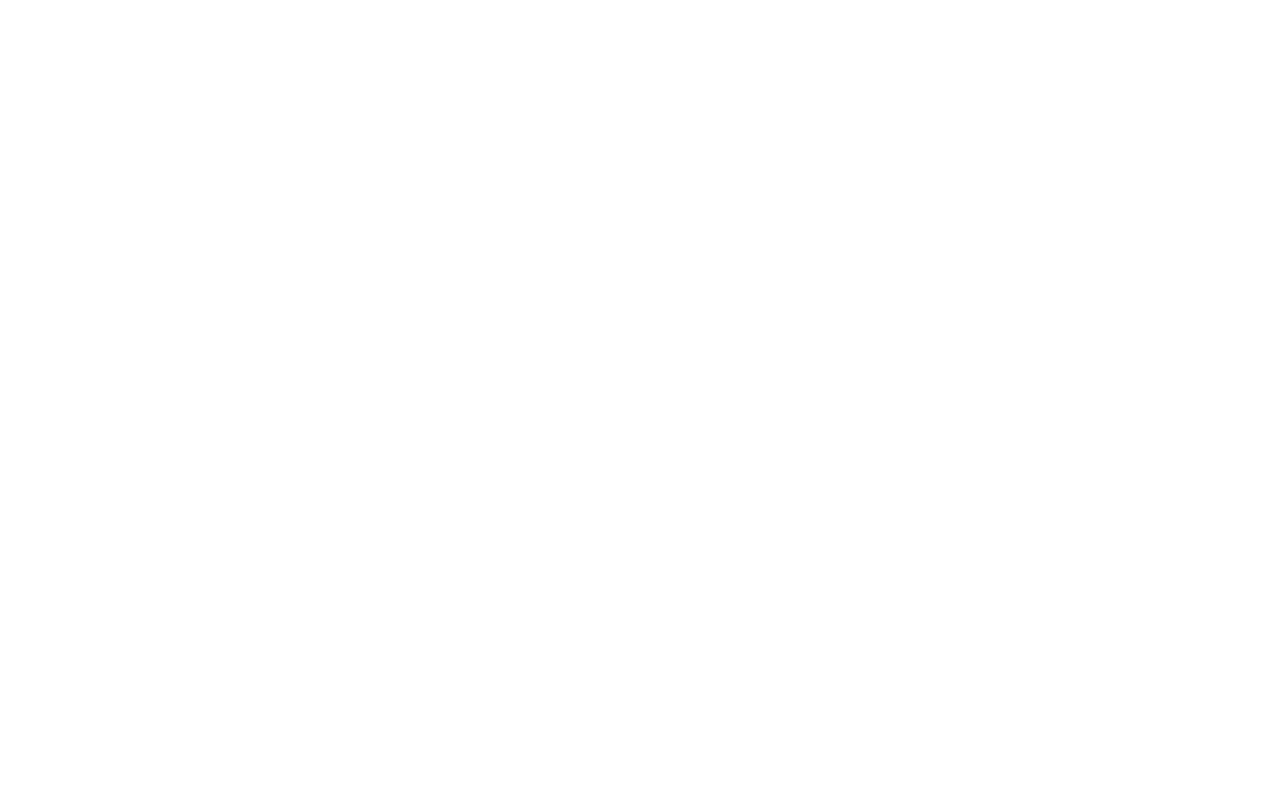
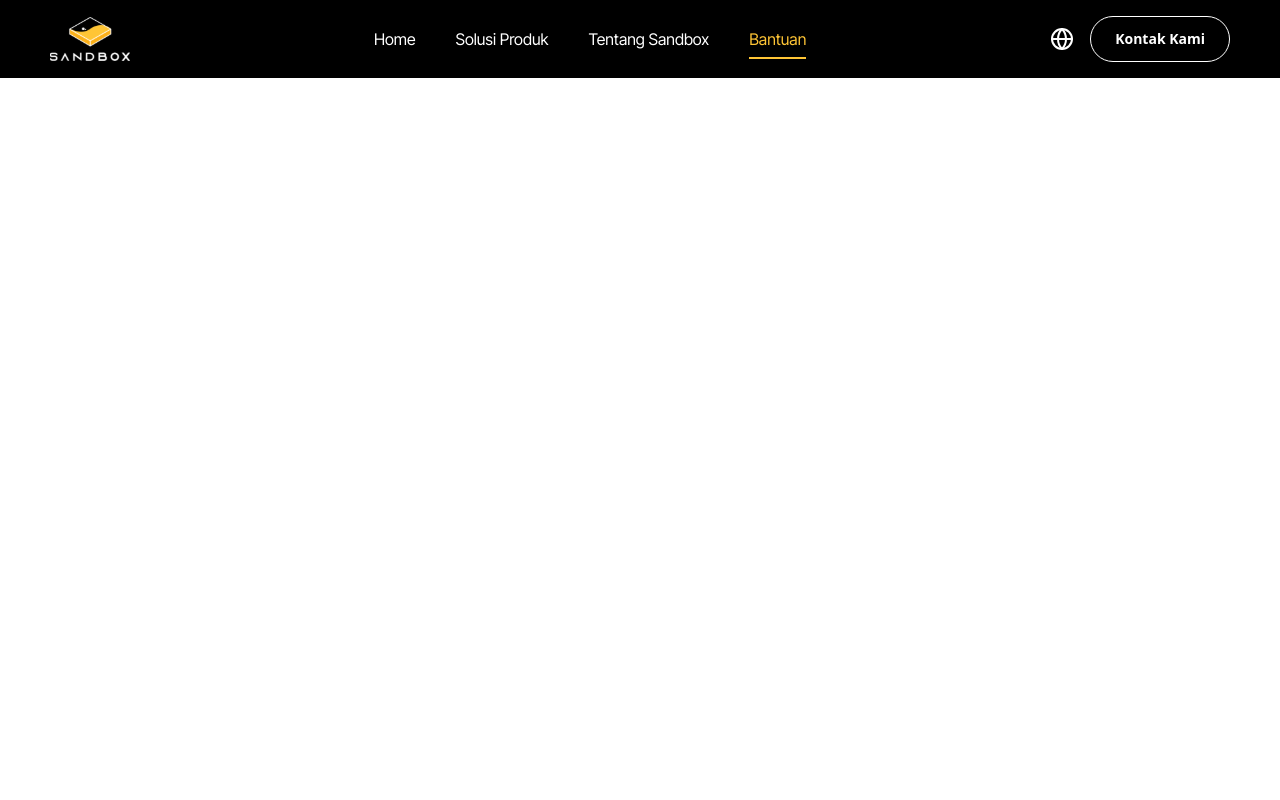
Before and after one commit to Rddei/Helper, a React (Vite) app: page /bantuan in a window 1280 px wide. Before the commit this address had no page. Shown: the top 800 px of the page. Built offline with nearby package versions, Linux system fonts and the light colour scheme; a web font is replaced by a local one.

Commit message:
update data setion solusi

```diff
--- a/src/App.jsx
+++ b/src/App.jsx
@@ -1,12 +1,18 @@
 import { Routes, Route } from "react-router-dom";
 import Layout from "./components/Layout";
 import Homepage from "./pages/Homepage";
+import SolusiProduct from "./pages/SolusiProduct";
+import AboutSandbox from "./pages/AboutSandbox";
+import Help from "./pages/Help";
 
 function App() {
   return (
     <Routes>
       <Route element={<Layout />}>
         <Route path="/" element={<Homepage />} />
+        <Route path="/solusi-produk" element={<SolusiProduct />} />
+        <Route path="/tentang-sandbox" element={<AboutSandbox />} />
+        <Route path="/bantuan" element={<Help />} />
       </Route>
     </Routes>
   );
--- a/src/components/Navbar.jsx
+++ b/src/components/Navbar.jsx
@@ -1,4 +1,5 @@
 import { useEffect, useState } from "react";
+import { useLocation } from "react-router-dom";
 import { Globe, Menu, X } from "lucide-react";
 import Logo from "../assets/logo-sandbox.svg";
 import Button from "./Button";
@@ -7,8 +8,8 @@ import clsx from "clsx";
 function Navbar() {
   const [isOpen, setIsOpen] = useState(false);
   const [scrolled, setScrolled] = useState(false);
+  const location = useLocation(); // 👈 get current path
 
-  // Scroll event to toggle blur background
   useEffect(() => {
     const handleScroll = () => {
       setScrolled(window.scrollY > 10);
@@ -18,16 +19,17 @@ function Navbar() {
   }, []);
 
   const menuItems = [
-    { label: "Solusi Produk", href: "#solusi-produk" },
-    { label: "Tentang Sandbox", href: "#tentang-sandbox" },
-    { label: "Bantuan", href: "#bantuan" },
+    { label: "Home", href: "/" },
+    { label: "Solusi Produk", href: "/solusi-produk" },
+    { label: "Tentang Sandbox", href: "/tentang-sandbox" },
+    { label: "Bantuan", href: "/bantuan" },
   ];
 
   return (
     <nav
       className={clsx(
         "fixed w-full z-50 transition duration-300 backdrop-blur-xl",
-        scrolled ? "bg-[rgba(0,0,0,0.9)]" : "bg-black"
+        scrolled ? "bg-black/60" : "bg-black"
       )}
     >
       <div className="mx-auto px-[var(--padding-mobile)] md:px-[var(--padding-dekstop)] py-4 flex items-center justify-between">
@@ -36,17 +38,33 @@ function Navbar() {
 
         {/* Desktop Menu */}
         <div className="hidden md:flex items-center gap-6">
-          <ul className="flex gap-6 text-white font-inter-tight text-md">
-            {menuItems.map((item) => (
-              <li key={item.label}>
+          <ul className="flex gap-10 text-white font-inter-tight text-md">
+            {menuItems.map((item) => {
+              const isActive = location.pathname === item.href;
+              return (
+                <li key={item.label} className="group relative">
                   <a
                     href={item.href}
-                  className="hover:text-[var(--color-sb-yellow)] transition"
+                    className={clsx(
+                      "transition-all duration-300 pb-[10px] relative",
+                      isActive
+                        ? "text-[var(--color-sb-yellow)]"
+                        : "text-white hover:text-[var(--color-sb-yellow)]"
+                    )}
                   >
                     {item.label}
+                    <span
+                      className={clsx(
+                        "block h-[2px] bg-[var(--color-sb-yellow)] absolute bottom-0 left-0 origin-left transition-transform duration-300",
+                        isActive
+                          ? "w-full scale-x-100"
+                          : "w-full scale-x-0 group-hover:scale-x-100"
+                      )}
+                    />
                   </a>
                 </li>
-            ))}
+              );
+            })}
           </ul>
         </div>
 
@@ -72,17 +90,23 @@ function Navbar() {
       {isOpen && (
         <div className="md:hidden px-[var(--padding-dekstop)] pb-4 pt-2 bg-black text-white">
           <ul className="flex flex-col space-y-3 font-medium">
-            {menuItems.map((item) => (
+            {menuItems.map((item) => {
+              const isActive = location.pathname === item.href;
+              return (
                 <li key={item.label}>
                   <a
                     href={item.href}
                     onClick={() => setIsOpen(false)}
-                  className="block py-2 border-b border-gray-700"
+                    className={clsx(
+                      "block py-2 mt-2 border-b border-gray-700 transition-all",
+                      isActive && "text-[var(--color-sb-yellow)]"
+                    )}
                   >
                     {item.label}
                   </a>
                 </li>
-            ))}
+              );
+            })}
             <li>
               <Button
                 variant="outline"
--- a/src/components/homepage/SectionContactUs.jsx
+++ b/src/components/homepage/SectionContactUs.jsx
@@ -4,7 +4,7 @@ import Button from '../Button'
 export const SectionContactUs = () => {
 
   return (
-    <div className='bg-[#0D0D0D] w-full h-auto py-20 md:py-30 px-[var(--padding-mobile)] md:px-[var(--padding-dekstop)]'>
+    <div className='bg-[#0D0D0D] w-full h-auto py-20 md:py-32 px-[var(--padding-mobile)] md:px-[var(--padding-dekstop)]'>
         <div className='grid grid-cols-1 md:grid-cols-2 items-center h-full'>
             <div className='flex flex-col items-start justify-center gap-6 w-full md:w-[80%]'>
                 <p className='font-inter-tight text-lg font-bold text-[var(--color-sb-yellow)]'>Hubungi Kami</p>
--- a/src/components/homepage/SectionPortfolio.jsx
+++ b/src/components/homepage/SectionPortfolio.jsx
@@ -30,7 +30,7 @@ const SectionPortfolio = () => {
   }, []);
 
   return (
-    <div className="bg-black relative pb-30">
+    <div className="bg-black relative pb-24">
       <div className="bg-portfolio h-auto text-white py-20">
         {/* Section Title */}
         <div className="text-center flex flex-col items-center mb-20 px-[var(--padding-mobile)] md:px-0">
--- a/src/components/homepage/SectionSolutionSandbox.jsx
+++ b/src/components/homepage/SectionSolutionSandbox.jsx
@@ -79,7 +79,7 @@ const SectionSolutionSandbox = () => {
                   <h3 className="text-xl md:text-2xl font-bold text-white mb-2">
                     {product.title}
                   </h3>
-                  <p className="text-sm md:text-base text-white text-opacity-80">
+                  <p className="text-sm md:text-base h-[80px] md:h-[100px] text-white text-opacity-80">
                     {product.description}
                   </p>
                 </div>
--- a/src/data/SolusiSandbox.jsx
+++ b/src/data/SolusiSandbox.jsx
@@ -14,20 +14,20 @@ export const solusiSandbox = [
   {
     title: "Data",
     slug: "data",
-    description: "Aplikasi kami dirancang untuk meningkatkan efisiensi dan produktivitas dalam setiap aspek operasional Anda.",
+    description: "Data menjadi inti dari setiap keputusan bisnis. Optimalisasi data bisnis untuk membuat keputusan yang lebih tepat.",
     image: solusi2,
 
   },
   {
     title: "Infrastruktur",
     slug: "infrastruktur",
-    description: "Aplikasi kami dirancang untuk meningkatkan efisiensi dan produktivitas dalam setiap aspek operasional Anda.",
+    description: "Infrastruktur yang dirancang berfokus pada scalabilities dan reliabilities untuk memberikan fondasi yang solid bagi bisnis Anda.",
     image: solusi3,
   },
   {
     title: "Solusi",
     slug: "solusi",
-    description: "Aplikasi kami dirancang untuk meningkatkan efisiensi dan produktivitas dalam setiap aspek operasional Anda.",
+    description: "Sandbox memiliki beragam solusi inovatif untuk meningkatkan value bisnis Anda. ",
     image: solusi4,
   },
 ];
--- /dev/null
+++ b/src/pages/AboutSandbox.jsx
@@ -0,0 +1,9 @@
+import React from 'react'
+
+const AboutSandbox = () => {
+  return (
+    <div>AboutSandbox</div>
+  )
+}
+
+export default AboutSandbox
--- /dev/null
+++ b/src/pages/Help.jsx
@@ -0,0 +1,9 @@
+import React from 'react'
+
+const Help = () => {
+  return (
+    <div>Help</div>
+  )
+}
+
+export default Help
--- /dev/null
+++ b/src/pages/SolusiProduct.jsx
@@ -0,0 +1,9 @@
+import React from 'react'
+
+const SolusiProduct = () => {
+  return (
+    <div>SolusiProduct</div>
+  )
+}
+
+export default SolusiProduct
```
Lines whose indentation alone changed are shown as unchanged.
